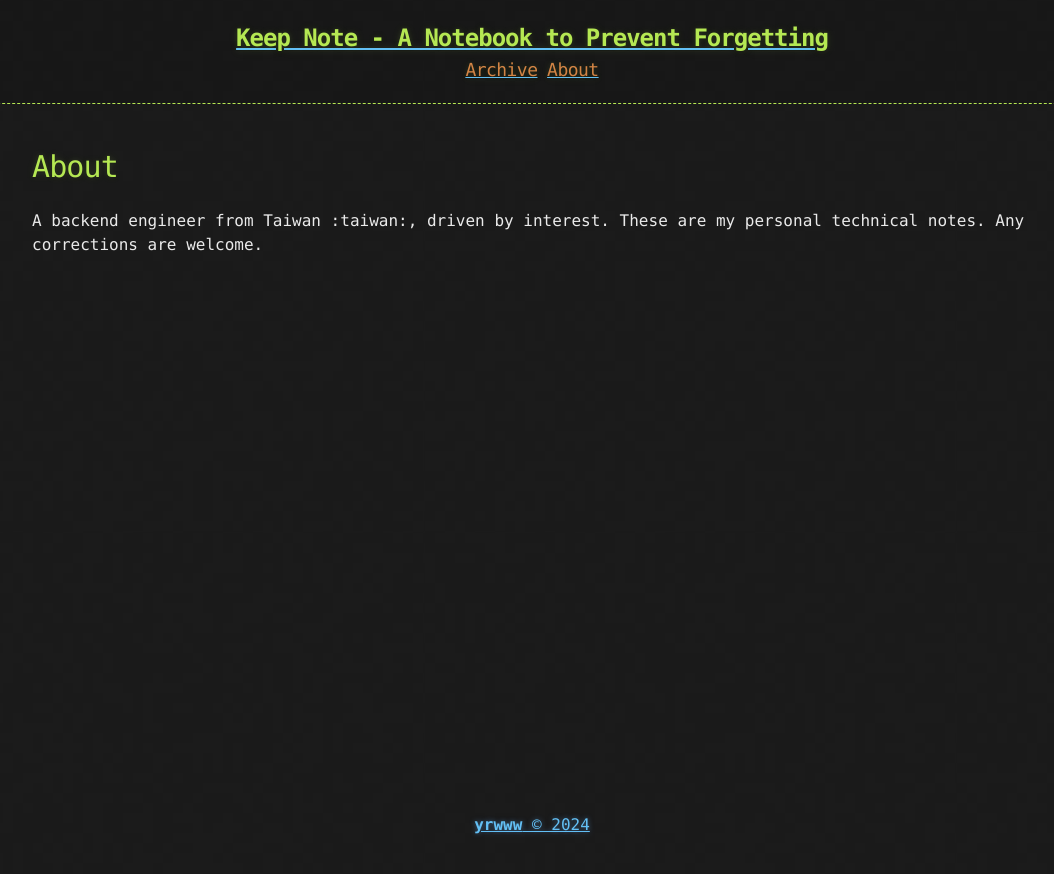
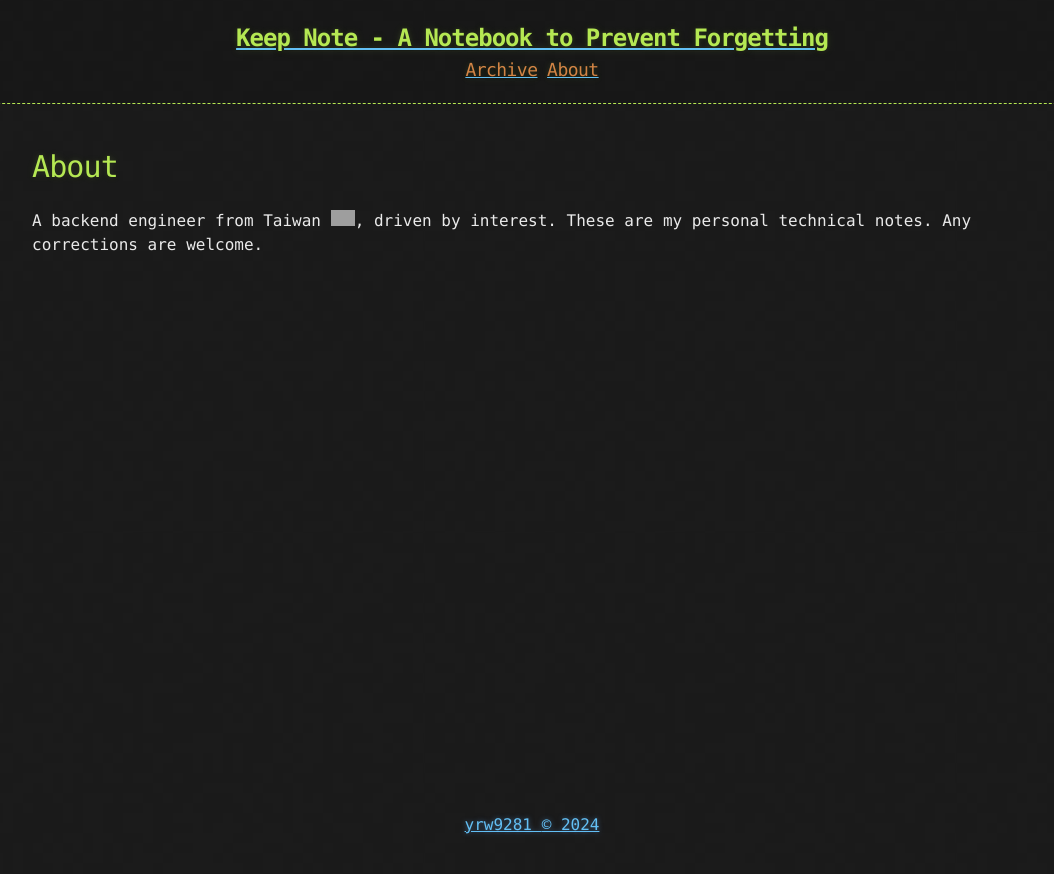
Before and after one commit to yrw9281/yrw9281.github.io, a Jekyll site: the page built from about.md, in a window 1280 px wide. Shown: the top 874 px of the page, without its empty margins (108-1162 px from the left). Built offline with Jekyll 4.4.1, drawn with Linux system fonts in a browser that asks for light colours; grey boxes are pictures that could not be loaded.

```diff
--- a/_config.yml
+++ b/_config.yml
@@ -1,9 +1,9 @@
 title: Keep Note
 description: "A Notebook to Prevent Forgetting"
 author:
-  name: "yrwww"
+  name: "yrw9281"
   email: ""
-  url: "https://github.com/yrwww/yrwww.github.io"
+  url: "https://github.com/yrw9281/yrw9281.github.io"
 
 baseurl: /
 
@@ -28,5 +28,5 @@ plugins:
   - jekyll-sitemap
 
 # Custom variables
-owner : "yrwww"
+owner : "yrw9281"
 year : "2024"
--- a/_includes/footer.html
+++ b/_includes/footer.html
@@ -1,7 +1,7 @@
 <footer>
-  <a href="https://github.com/yrwww">
+  <a href="{{ site.author.url }}">
     <span>
-        <b>{{ site.owner }}</b>
+        {{ site.owner }}
     </span>
     {% capture currentyear %}{{ 'now' | date: "%Y" }}{% endcapture %}
     <span>© {{ currentyear }}</span>
--- a/about.md
+++ b/about.md
@@ -4,4 +4,5 @@ title: About
 ---
 
 # About
-A backend engineer from Taiwan :taiwan:, driven by interest. These are my personal technical notes. Any corrections are welcome.
+
+A backend engineer from Taiwan <img src="https://flagicons.lipis.dev/flags/4x3/tw.svg" alt="Taiwan Flag" width="24" height="16">, driven by interest. These are my personal technical notes. Any corrections are welcome.
```
Also changed, not shown: _posts/2023-02-11-Lock-and-Isolation-Level.md (added, +58 -0 lines), _posts/2023-02-11-SQL-Server-Lock-Isolation.md (deleted, +0 -5 lines), 404.md (line endings or trailing spaces), README.md, 1 other file.
